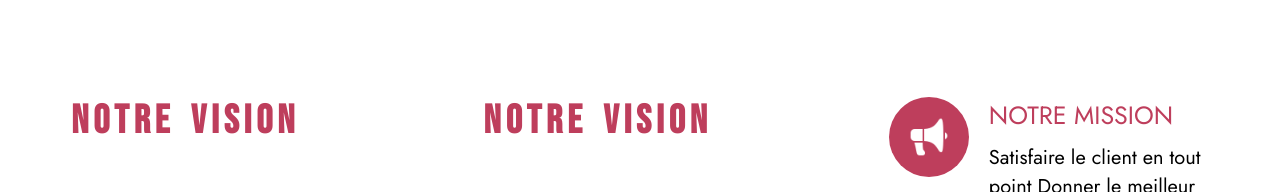
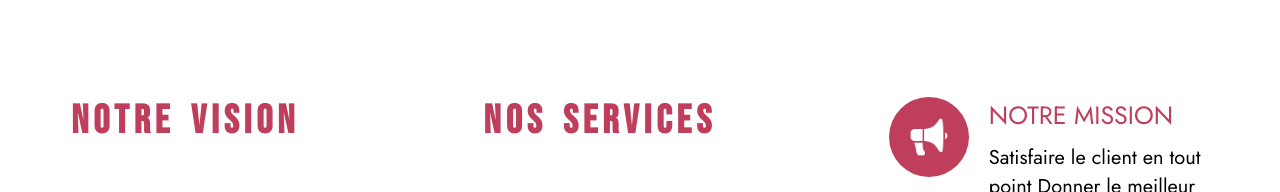
Before and after one commit to Tommymiza/callead, a plain HTML site: page index.html in a window 1280 px wide. Shown: the part 1676-1868 px from the top of the page. Drawn offline with Linux system fonts and the light colour scheme.

Commit message:
Final version

```diff
--- a/index.html
+++ b/index.html
@@ -108,7 +108,7 @@
         </ul>
       </div>
       <div class="col" id="vision">
-        <h1>Notre vision</h1>
+        <h1>Nos services</h1>
         <span class="divider"></span>
         <div class="row">
           <div class="icon-mission">
```
